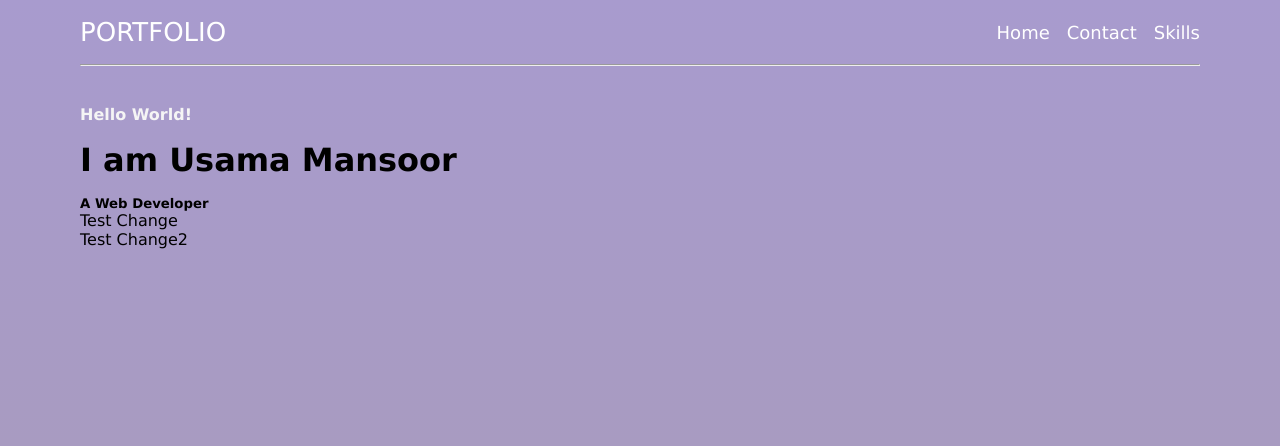
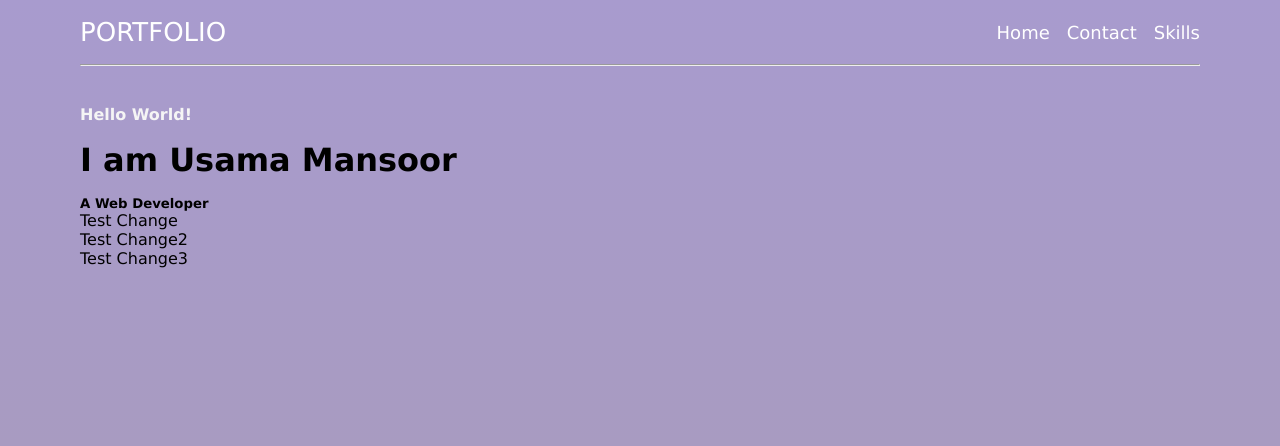
Before and after one commit to UsamaMansoor690/tocs_project3, a plain HTML site: page index.html in a window 1280 px wide. Drawn offline with Linux system fonts and the light colour scheme.

Commit message:
updated 3

```diff
--- a/index.html
+++ b/index.html
@@ -87,6 +87,7 @@
 
       <p>Test Change</p>
       <p>Test Change2</p>
+      <p>Test Change3</p>
     </main>
   </body>
 </html>
```
